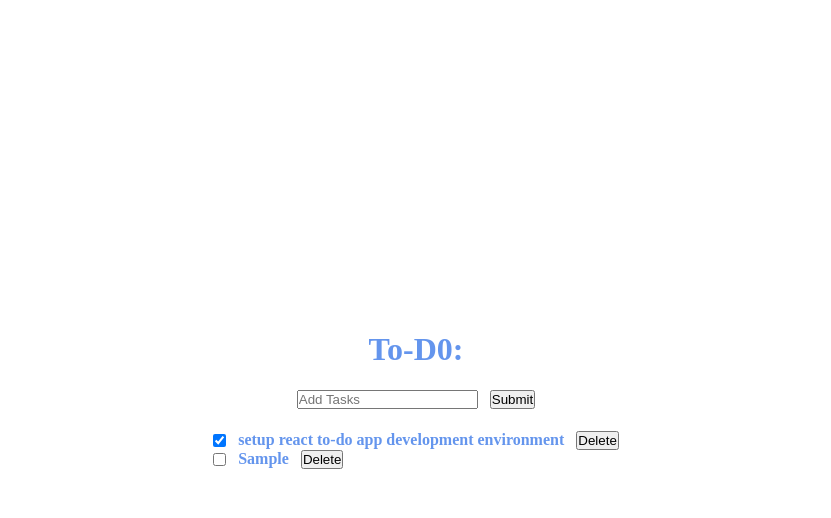
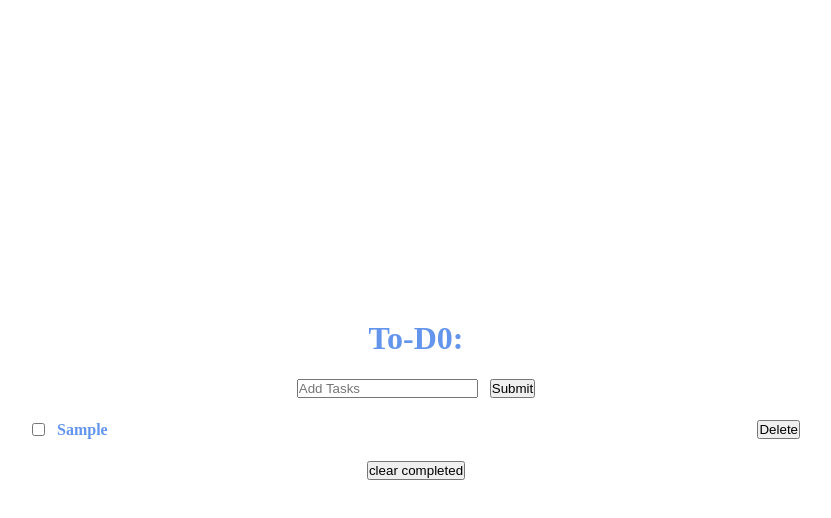
Before and after one commit to PinkMoon25/react-todo-app, a React (Create React App) app: page / in a window 1280 px wide. Both pictures are taken after typing "Sample" into the empty fields and a click on the button "Submit". Shown: the top 518 px of the page, without its empty margins (224-1055 px from the left). Built offline with nearby package versions, Linux system fonts and the light colour scheme.

Commit message:
Add update, delete, addtask and localstorage functionalities to class components based todo app

```diff
--- a/src/App.css
+++ b/src/App.css
@@ -19,8 +19,36 @@ body {
     gap: 22px;
 }
 
+ul {
+    list-style: none;
+    width: 100%;
+}
+
 form, li {
+    width: 100%;
     display: flex;
+    justify-content: center;
+    align-items: center;
     gap: 12px;
     font-weight: 700;
 }
+
+li > span {
+    width: 100%;
+}
+
+.task-complete {
+    font-style: italic;
+    color: rgb(131, 128, 128);
+    opacity: 0.5;
+    text-decoration: line-through;
+}
+
+.edit-task {
+    width: 100%;
+    padding: 5px 10px;
+}
+
+#hide {
+    display: none;
+}
--- a/src/components/InputTodo.js
+++ b/src/components/InputTodo.js
@@ -1,39 +1,41 @@
-import React, {Component} from "react";
+import React, { Component } from 'react';
 
 class InputTodo extends Component {
-    constructor(props){
-        super(props)
+  constructor(props) {
+    super(props);
     this.state = {
       task: '',
+    };
+    this.handleTask = this.handleTask.bind(this);
+    this.handleSubmit = this.handleSubmit.bind(this);
   }
-        this.handleTask = this.handleTask.bind(this)
-        this.handleSubmit = this.handleSubmit.bind(this)
-    }
-    handleTask(e){
+
+  handleTask(e) {
     this.setState({
       task: e.target.value,
-        })
+    });
   }
-    handleSubmit(e){
-        if(this.state.task.trim()){
+
+  handleSubmit(e) {
+    if (this.state.task.trim()) {
       e.preventDefault();
-            this.props.addTaskItem(this.state.task)
+      this.props.addTaskItem(this.state.task);
       this.setState({
         task: '',
-            })
-        }
-        else {
-            alert("please enter task")
+      });
+    } else {
+      alert('please enter task');
     }
   }
-    render(){
-        return(
+
+  render() {
+    return (
       <form onSubmit={this.handleSubmit}>
-                <input type="text" placeholder="Add Tasks" value={this.state.task} onChange={this.handleTask}/>
+        <input type="text" placeholder="Add Tasks" value={this.state.task} onChange={this.handleTask} />
         <button>Submit</button>
       </form>
-        )
+    );
   }
-};
+}
 
-export default InputTodo
+export default InputTodo;
--- a/src/components/TodoContainer.js
+++ b/src/components/TodoContainer.js
@@ -1,66 +1,96 @@
-import React from "react";
-import TodosList from "./TodosList";
-import InputTodo from "./InputTodo";
+import React from 'react';
+import TodosList from './TodosList';
+import InputTodo from './InputTodo';
 
 class TodoContainer extends React.Component {
-    constructor(props){
+  constructor(props) {
     super(props);
     this.state = {
-            todos: [
-                {
-                    id: Math.floor(Math.random()*1000),
-                    title: 'setup react to-do app development environment',
-                    completed: true,
-                }
-            ]
-        }
+      todos: [],
+    };
     this.handleStatus = this.handleStatus.bind(this);
     this.handleDelete = this.handleDelete.bind(this);
     this.addTasks = this.addTasks.bind(this);
+    this.editTask = this.editTask.bind(this);
+    this.clearCompleted = this.clearCompleted.bind(this);
   }
-    addTasks(task){
+
+  addTasks(task) {
     const newTask = {
-            id: Math.floor(Math.random()*1000),
+      id: Math.floor(Math.random() * 1000),
       title: task,
       completed: false,
-        }
+    };
     this.setState({
-            todos: [...this.state.todos, newTask]
-        })
+      todos: [...this.state.todos, newTask],
+    });
   }
 
-    handleStatus(id){
-        this.setState((prevState)=>({
-            todos: prevState.todos.map((todo)=>{
-                if(todo.id === id){
-                    return{
+  handleStatus(id) {
+    this.setState((prevState) => ({
+      todos: prevState.todos.map((todo) => {
+        if (todo.id === id) {
+          return {
             ...todo,
             completed: !todo.completed,
+          };
+        }
+        return todo;
+      }),
+    }));
+  }
+
+  handleDelete(id) {
+    this.setState((previous) => ({
+      todos: previous.todos.filter((todo) => todo.id !== id),
+    }));
+  }
+
+  editTask(updatedTask, id) {
+    this.setState((prevState) => ({
+      todos: prevState.todos.map((todo) => {
+        if (todo.id === id) {
+          todo.title = updatedTask;
+        }
+        return todo;
+      }),
+    }));
+  }
+
+  componentDidUpdate(prevState) {
+    if (prevState.todos !== this.state.todos) {
+      const todoTasks = JSON.stringify(this.state.todos);
+      localStorage.setItem('todos', todoTasks);
     }
   }
-                return todo
-            }),
-        }))
-        console.log(this.state);
-    };
 
-    handleDelete(id){
-        this.setState((previous)=>({
-            todos: previous.todos.filter(todo => todo.id !== id)
-        }))
+  clearCompleted() {
+    this.setState((previous) => ({
+      todos: previous.todos.filter((todo) => todo.completed !== true),
+    }));
   }
 
-    render(){
+  componentDidMount() {
+    const todoTasks = localStorage.getItem('todos');
+    if (JSON.parse(todoTasks)) {
+      this.setState({
+        todos: JSON.parse(todoTasks),
+      });
+    }
+  }
+
+  render() {
     return (
       <div className="container">
         <header>
           <h1>To-D0:</h1>
         </header>
-                <InputTodo addTaskItem={this.addTasks}/>
-                <TodosList todos={this.state.todos} updateStatus={this.handleStatus} deleteTask={this.handleDelete}/>
+        <InputTodo addTaskItem={this.addTasks} />
+        <TodosList todos={this.state.todos} updateStatus={this.handleStatus} deleteTask={this.handleDelete} updateTask={this.editTask} />
+        <button className="clear-btn" id={this.state.todos.length ? '' : 'hide'} onClick={this.clearCompleted}>clear completed</button>
       </div>
     );
   }
-};
+}
 
-export default TodoContainer
+export default TodoContainer;
--- a/src/components/TodosList.js
+++ b/src/components/TodosList.js
@@ -1,22 +1,28 @@
-import React from "react";
+import React from 'react';
+import TodoItem from './TodoItem';
 
 class TodosList extends React.Component {
-    constructor(props){
-        super(props)
-    }
-    render(){
-        return(
-            <ul>
-                {this.props.todos.map((todo) =>(
-                    <li key={todo.id}>
-                        <input type="checkbox" checked={todo.completed} onChange={()=>this.props.updateStatus(todo.id)} />
-                        {todo.title}
-                        <button onClick={()=>{this.props.deleteTask(todo.id)}}>Delete</button>
-                    </li>
-                ))}
-            </ul>
-        )
-    }
-};
+  constructor(props) {
+    super(props);
+  }
 
-export default TodosList
+  render() {
+    return (
+      <ul>
+        {this.props.todos.map((todo) => (
+          <TodoItem
+            key={todo.id}
+            Id={todo.id}
+            status={todo.completed}
+            updateStatus={this.props.updateStatus}
+            task={todo.title}
+            deleteTask={this.props.deleteTask}
+            updateTask={this.props.updateTask}
+          />
+        ))}
+      </ul>
+    );
+  }
+}
+
+export default TodosList;
--- a/src/index.js
+++ b/src/index.js
@@ -1,6 +1,5 @@
 import React from 'react';
 import ReactDOM from 'react-dom/client';
-import './App.css'
 import App from './App';
 import reportWebVitals from './reportWebVitals';
 
@@ -8,7 +7,7 @@ const root = ReactDOM.createRoot(document.getElementById('root'));
 root.render(
   <React.StrictMode>
     <App />
-  </React.StrictMode>
+  </React.StrictMode>,
 );
 
 // If you want to start measuring performance in your app, pass a function
--- a/src/reportWebVitals.js
+++ b/src/reportWebVitals.js
@@ -1,6 +1,8 @@
-const reportWebVitals = onPerfEntry => {
+const reportWebVitals = (onPerfEntry) => {
   if (onPerfEntry && onPerfEntry instanceof Function) {
-    import('web-vitals').then(({ getCLS, getFID, getFCP, getLCP, getTTFB }) => {
+    import('web-vitals').then(({
+      getCLS, getFID, getFCP, getLCP, getTTFB,
+    }) => {
       getCLS(onPerfEntry);
       getFID(onPerfEntry);
       getFCP(onPerfEntry);
```
Also changed, not shown: src/components/Header.js (+5 -8 lines). Lines whose indentation alone changed are shown as unchanged.
